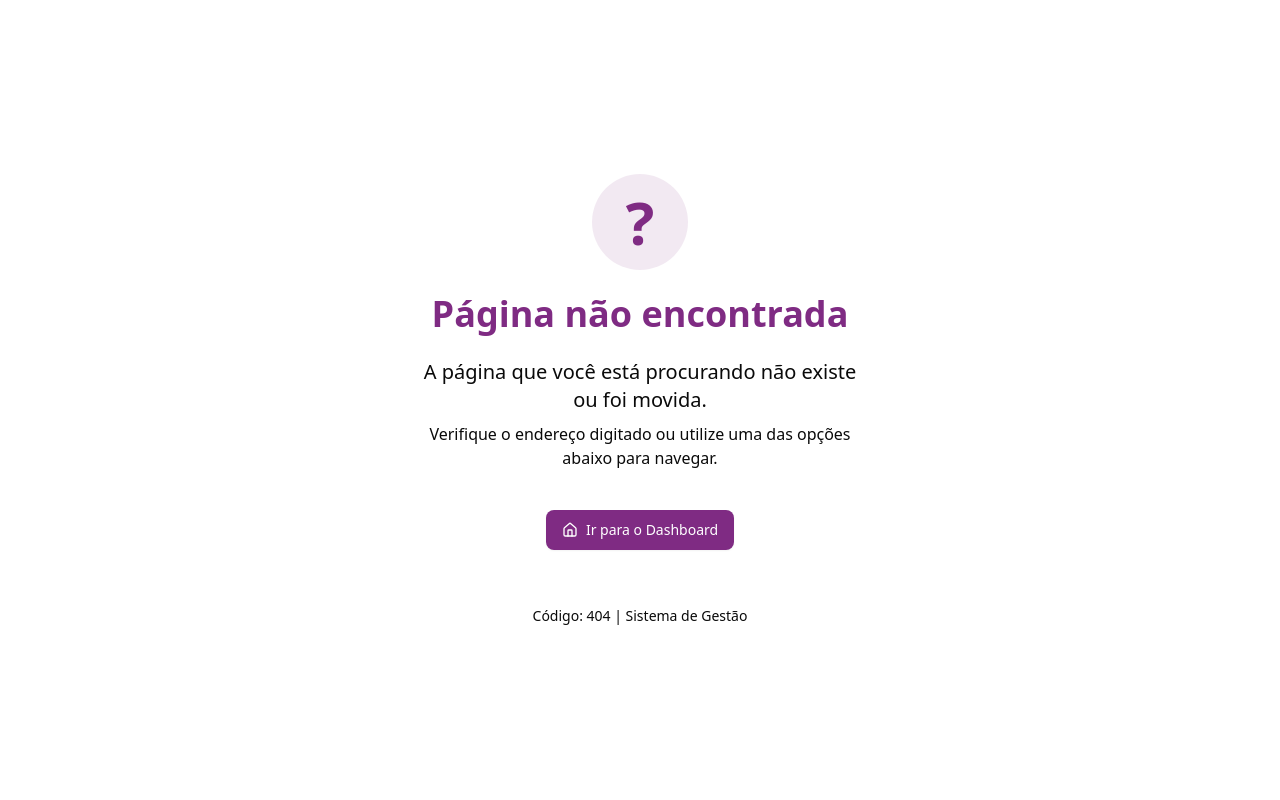
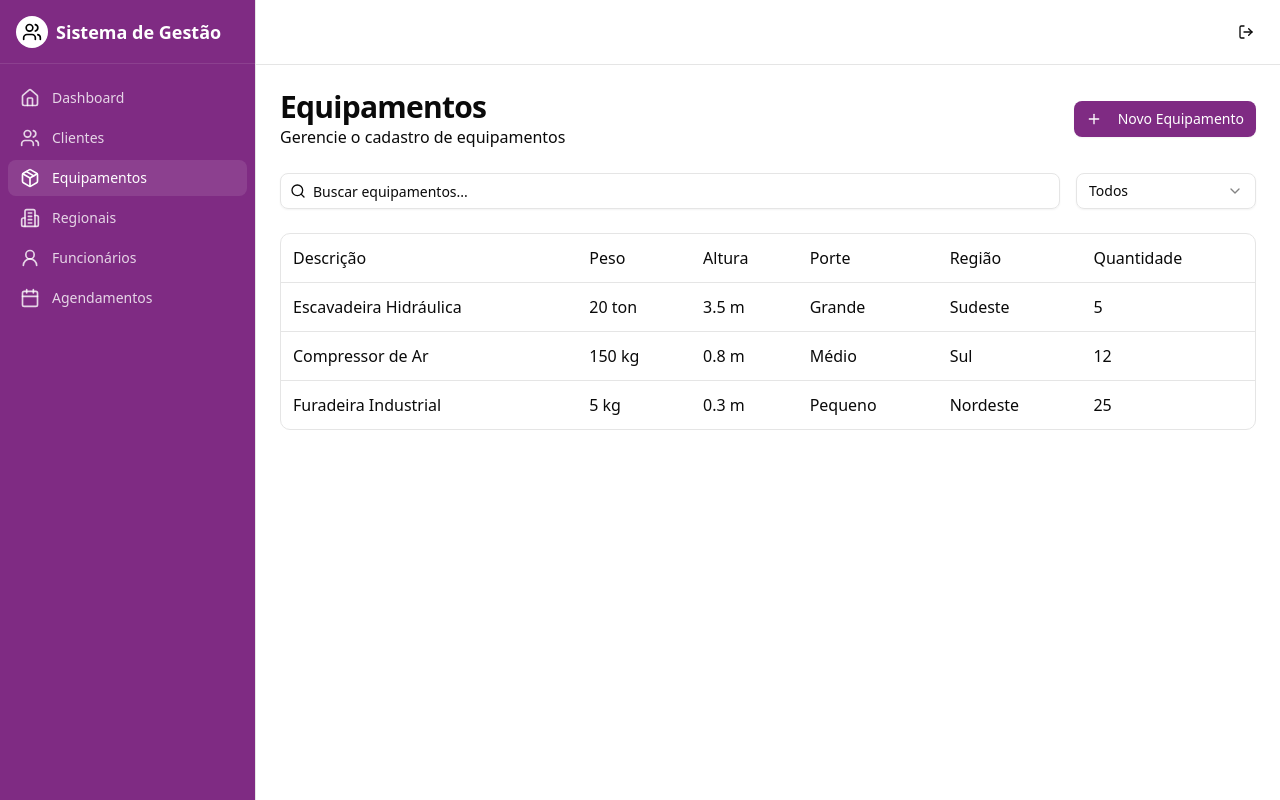
Before and after one commit to locbeauty/locbeauty-front, a Next.js app: page /gears in a window 1280 px wide. Before the commit this address had no page. Built offline with nearby package versions, Linux system fonts and the light colour scheme.

Commit message:
feat: add gears and create gears pages

```diff
--- /dev/null
+++ b/src/app/(main)/gears/create/page.tsx
@@ -0,0 +1,75 @@
+import { Button } from "@/components/ui/button";
+import { Card, CardContent, CardDescription, CardHeader, CardTitle } from "@/components/ui/card";
+import { Input } from "@/components/ui/input";
+import { Label } from "@/components/ui/label";
+import { Select, SelectContent, SelectItem, SelectTrigger, SelectValue } from "@/components/ui/select";
+import { Textarea } from "@/components/ui/textarea";
+import { ROUTES } from "@/utils/routes";
+import { ArrowLeft, Save } from "lucide-react";
+import Link from "next/link";
+
+export default function NovoEquipamentoPage() {
+    return (
+        <div className="space-y-6">
+            <div className="flex items-center gap-4">
+                <Button variant="outline" size="icon" asChild>
+                    <Link href={ROUTES.GEARS}>
+                        <ArrowLeft className="h-4 w-4" />
+                        <span className="sr-only">Voltar</span>
+                    </Link>
+                </Button>
+                <div>
+                    <h1 className="text-3xl font-bold tracking-tight">Novo Equipamento</h1>
+                    <p className="text-muted-foreground">Cadastre um novo equipamento no sistema</p>
+                </div>
+            </div>
+
+            <Card>
+                <CardHeader>
+                    <CardTitle>Dados do Equipamento</CardTitle>
+                    <CardDescription>Preencha os dados do equipamento</CardDescription>
+                </CardHeader>
+                <CardContent className="space-y-6">
+                    <div className="space-y-2">
+                        <Label htmlFor="name">Nome do equipamento</Label>
+                        <Textarea id="name" placeholder="Nome do equipamento" />
+                        <Label htmlFor="descricao">Descrição</Label>
+                        <Textarea id="descricao" placeholder="Descreva o equipamento" />
+                    </div>
+
+                    <div className="grid gap-4 md:grid-cols-3">
+                        <div className="space-y-2">
+                            <Label htmlFor="porte">Porte</Label>
+                            <Select>
+                                <SelectTrigger id="porte">
+                                    <SelectValue placeholder="Selecione o porte" />
+                                </SelectTrigger>
+                                <SelectContent>
+                                    <SelectItem value="pequeno">Pequeno</SelectItem>
+                                    <SelectItem value="medio">Médio</SelectItem>
+                                    <SelectItem value="grande">Grande</SelectItem>
+                                </SelectContent>
+                            </Select>
+                        </div>
+
+                        <div className="space-y-2">
+                            <Label htmlFor="aquisicao">Data de aquisição</Label>
+                            <Input id="aquisicao" type="date" className="w-auto" />
+                        </div>
+                    </div>
+
+                </CardContent>
+            </Card>
+
+            <div className="flex justify-end gap-4">
+                <Button variant="outline" asChild>
+                    <Link href={ROUTES.GEARS}>Cancelar</Link>
+                </Button>
+                <Button>
+                    <Save className="mr-2 h-4 w-4" />
+          Salvar
+                </Button>
+            </div>
+        </div>
+    );
+}
--- /dev/null
+++ b/src/app/(main)/gears/page.tsx
@@ -0,0 +1,84 @@
+import { Button } from "@/components/ui/button";
+import { Input } from "@/components/ui/input";
+import { Select, SelectContent, SelectItem, SelectTrigger, SelectValue } from "@/components/ui/select";
+import { ROUTES } from "@/utils/routes";
+import { Plus, Search } from "lucide-react";
+import Link from "next/link";
+
+export default function EquipamentosPage() {
+    return (
+        <div className="space-y-6">
+            <div className="flex items-center justify-between">
+                <div>
+                    <h1 className="text-3xl font-bold tracking-tight">Equipamentos</h1>
+                    <p className="text-muted-foreground">Gerencie o cadastro de equipamentos</p>
+                </div>
+                <Button asChild>
+                    <Link href={ROUTES.CREATE_GEAR}>
+                        <Plus className="mr-2 h-4 w-4" />
+                        Novo Equipamento
+                    </Link>
+                </Button>
+            </div>
+
+            <div className="flex items-center gap-4">
+                <div className="relative flex-1">
+                    <Search className="absolute left-2.5 top-2.5 h-4 w-4 text-muted-foreground" />
+                    <Input type="search" placeholder="Buscar equipamentos..." className="pl-8" />
+                </div>
+                <Select defaultValue="todos">
+                    <SelectTrigger className="w-[180px]">
+                        <SelectValue placeholder="Porte" />
+                    </SelectTrigger>
+                    <SelectContent>
+                        <SelectItem value="todos">Todos</SelectItem>
+                        <SelectItem value="pequeno">Pequeno</SelectItem>
+                        <SelectItem value="medio">Médio</SelectItem>
+                        <SelectItem value="grande">Grande</SelectItem>
+                    </SelectContent>
+                </Select>
+            </div>
+
+            <div className="border rounded-lg overflow-hidden">
+                <table className="w-full">
+                    <thead className="bg-muted">
+                        <tr>
+                            <th className="text-left p-3 font-medium">Descrição</th>
+                            <th className="text-left p-3 font-medium">Peso</th>
+                            <th className="text-left p-3 font-medium">Altura</th>
+                            <th className="text-left p-3 font-medium">Porte</th>
+                            <th className="text-left p-3 font-medium">Região</th>
+                            <th className="text-left p-3 font-medium">Quantidade</th>
+                        </tr>
+                    </thead>
+                    <tbody>
+                        <tr className="border-t hover:bg-muted/50">
+                            <td className="p-3">Escavadeira Hidráulica</td>
+                            <td className="p-3">20 ton</td>
+                            <td className="p-3">3.5 m</td>
+                            <td className="p-3">Grande</td>
+                            <td className="p-3">Sudeste</td>
+                            <td className="p-3">5</td>
+                        </tr>
+                        <tr className="border-t hover:bg-muted/50">
+                            <td className="p-3">Compressor de Ar</td>
+                            <td className="p-3">150 kg</td>
+                            <td className="p-3">0.8 m</td>
+                            <td className="p-3">Médio</td>
+                            <td className="p-3">Sul</td>
+                            <td className="p-3">12</td>
+                        </tr>
+                        <tr className="border-t hover:bg-muted/50">
+                            <td className="p-3">Furadeira Industrial</td>
+                            <td className="p-3">5 kg</td>
+                            <td className="p-3">0.3 m</td>
+                            <td className="p-3">Pequeno</td>
+                            <td className="p-3">Nordeste</td>
+                            <td className="p-3">25</td>
+                        </tr>
+                    </tbody>
+                </table>
+            </div>
+        </div>
+    );
+}
```
